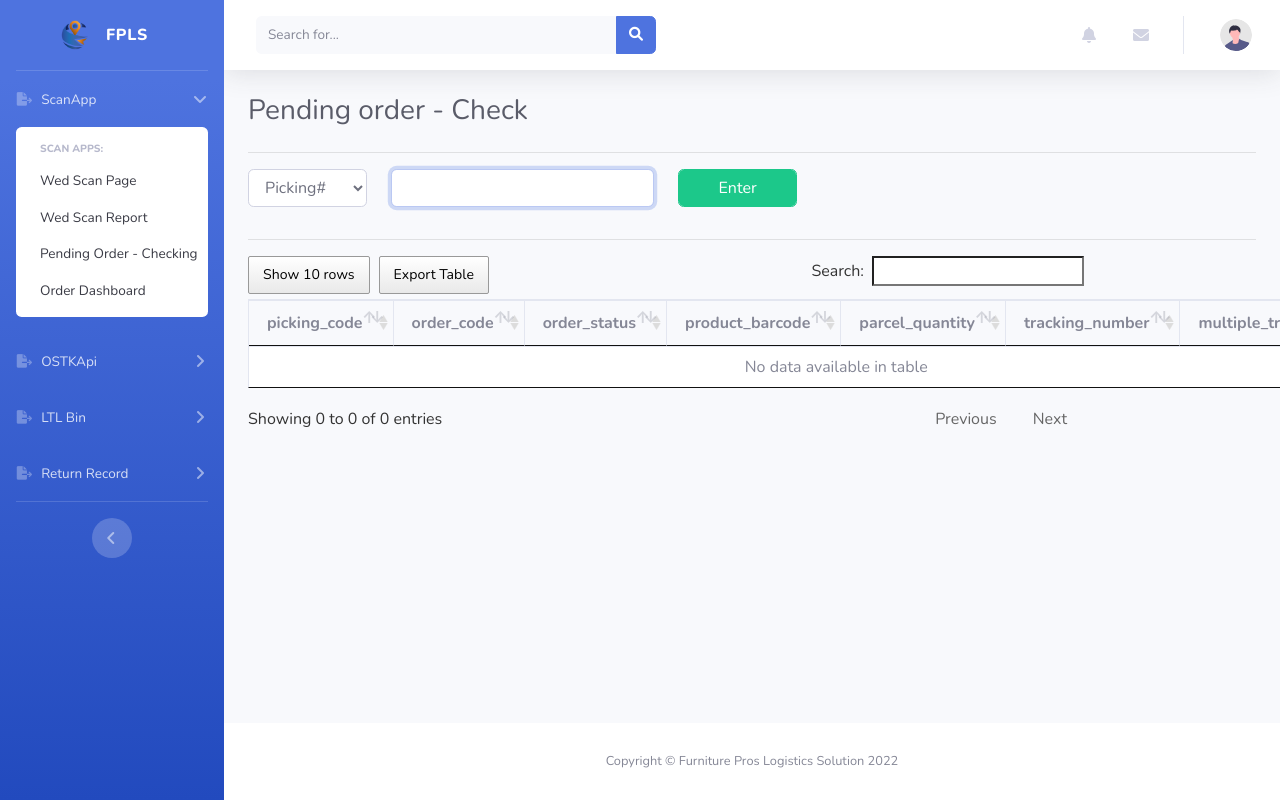
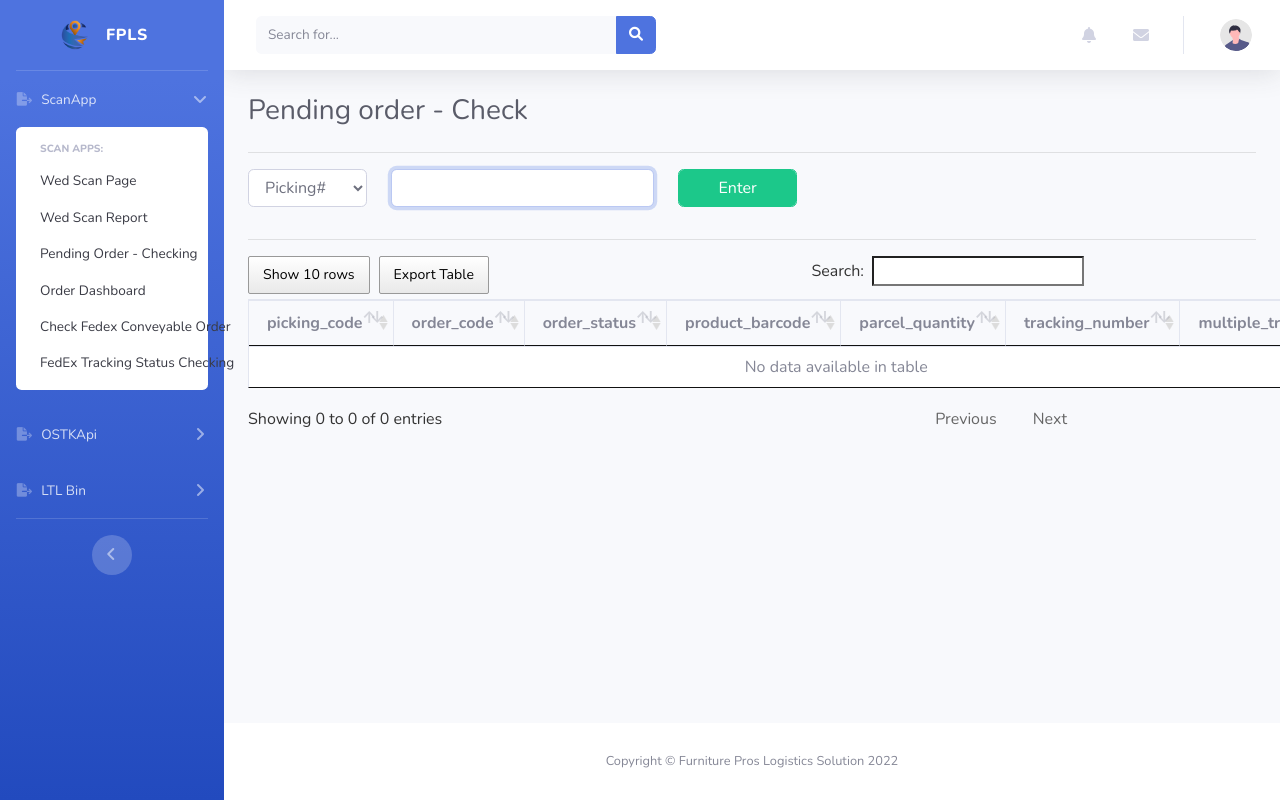
Before and after one commit to FOA-AndyG/FPLPortalCloud, a Django app: page /OMSOrderApp/web_scan_checking_page/ in a window 1280 px wide, after a click on "ScanApp". Run offline with Django 4.2, Linux system fonts and the light colour scheme; some libraries are stand-ins or nearby versions.

Commit message:
Update _side_navbar_new.html

```diff
--- a/Django_Project/templates/new_home/include/_side_navbar_new.html
+++ b/Django_Project/templates/new_home/include/_side_navbar_new.html
@@ -27,10 +27,11 @@
 <!--                <a class="collapse-item" href="/OMSOrderApp/check_wms_hot_items">Check Hot Items</a>-->
                 <a class="collapse-item" href="/OMSOrderApp/ecang_order_dashboard_page">Order Dashboard</a>
 <!--                <a class="collapse-item" href="/OMSOrderApp/fpl_ils_order_process">FPL & ILS Order Process</a>-->
+                <a class="collapse-item" href="/OMSOrderApp/check_fedex_order_zone">Check Fedex Conveyable Order</a>
+                <a class="collapse-item" href="/OMSOrderApp/fedex_tracking_status_checking">FedEx Tracking Status Checking</a>
+
                 {% if request.session.department == "IT" %}
                 <a class="collapse-item" href="/OMSOrderApp/oms_receiving_order_and_product">CFSFPL1 Product&Receiving Create</a>
-                <a class="collapse-item" href="/OMSOrderApp/fedex_tracking_status_checking">FedEx Tracking Status Checking</a>
-                <a class="collapse-item" href="/OMSOrderApp/check_fedex_order_zone">Check Fedex Conveyable Order</a>
                 {% endif %}
             </div>
         </div>
@@ -74,6 +75,7 @@
         </div>
     </li>
 
+    {% if request.session.department == "IT" %}
     <li class="nav-item">
         <a class="nav-link collapsed" href="#" data-toggle="collapse" data-target="#return_tracking_menu"
             aria-expanded="true" aria-controls="return_tracking_menu">
@@ -88,6 +90,7 @@
             </div>
         </div>
     </li>
+    {% endif %}
     <!--  End  -->
 
     <!-- Divider -->
```
